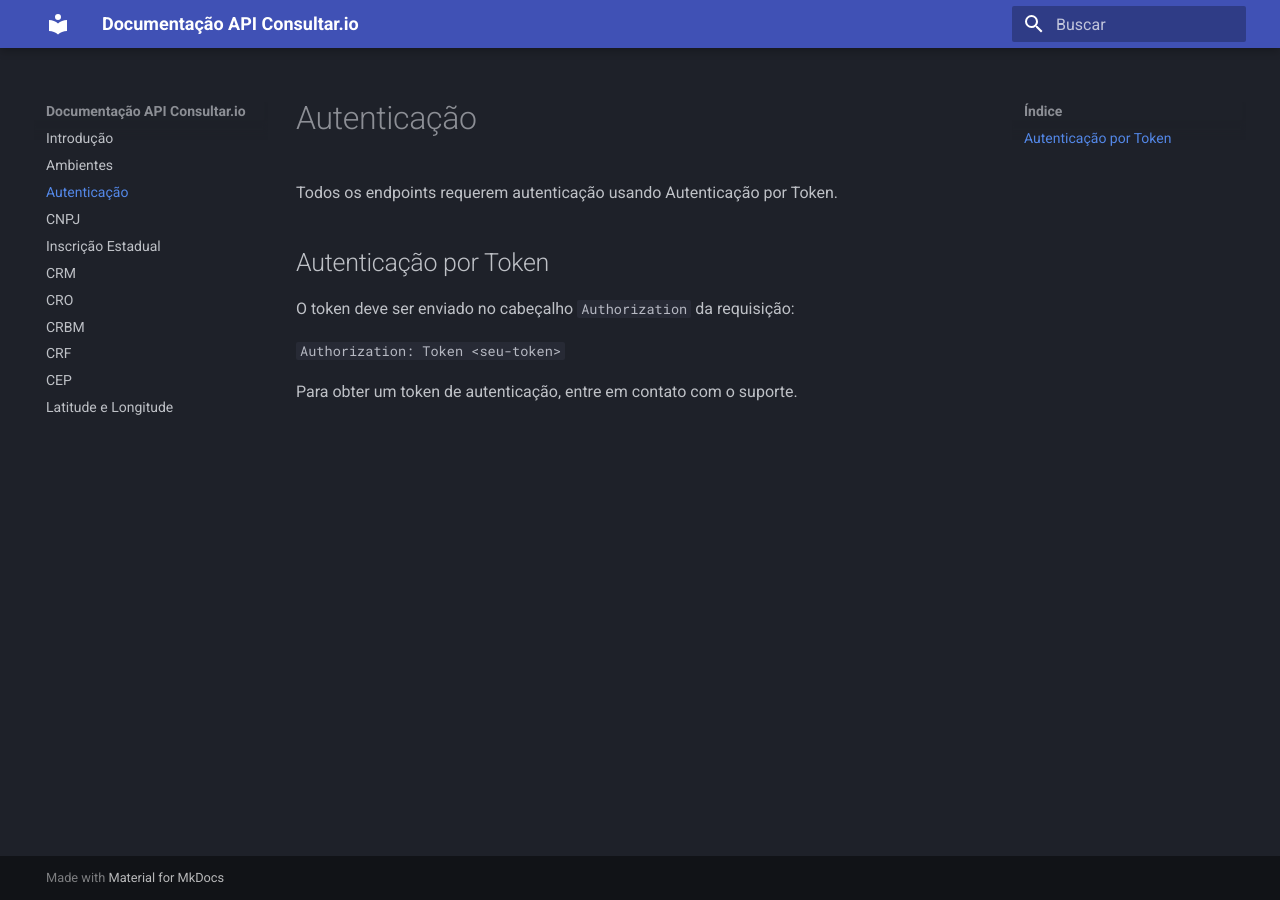
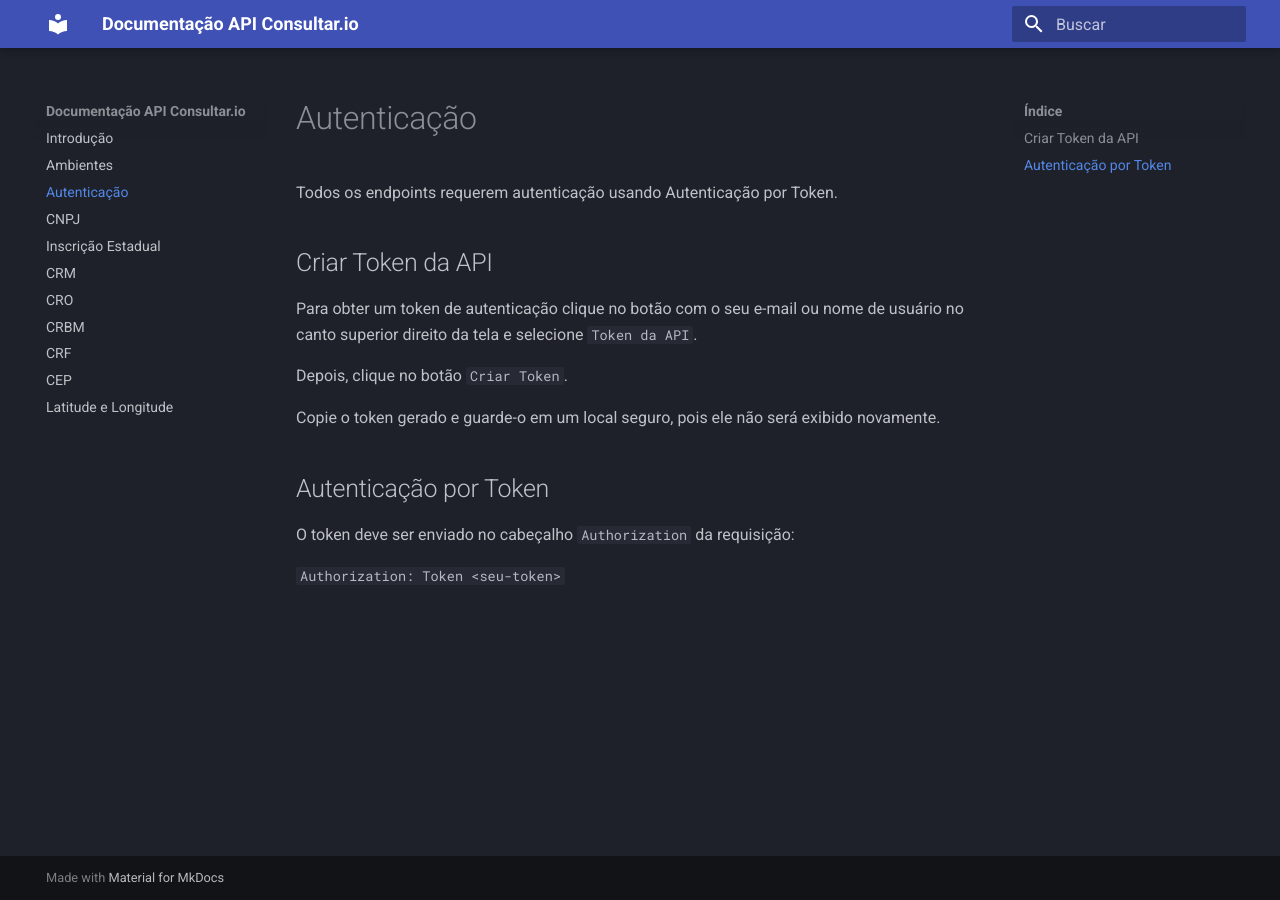
Before and after one commit to consultar-io/doc, an MkDocs documentation site: the page built from docs/autenticacao.md, in a window 1280 px wide. Built offline with MkDocs 1.6.1 and Material for MkDocs 9.7.7, drawn with Linux system fonts in a browser that asks for light colours.

Commit message:
Add API token creation instructions to authentication documentation, detailing how to generate and securely store the token.

```diff
--- a/docs/autenticacao.md
+++ b/docs/autenticacao.md
@@ -1,11 +1,18 @@
 # Autenticação
 
 Todos os endpoints requerem autenticação usando Autenticação por Token.
+
+## Criar Token da API
+
+Para obter um token de autenticação clique no botão com o seu e-mail ou nome de
+usuário no canto superior direito da tela e selecione `Token da API`.
+
+Depois, clique no botão `Criar Token`.
+
+Copie o token gerado e guarde-o em um local seguro, pois ele não será exibido novamente.
 
 ## Autenticação por Token
 
 O token deve ser enviado no cabeçalho `Authorization` da requisição:
 
 `Authorization: Token <seu-token>`
-
-Para obter um token de autenticação, entre em contato com o suporte.
```
